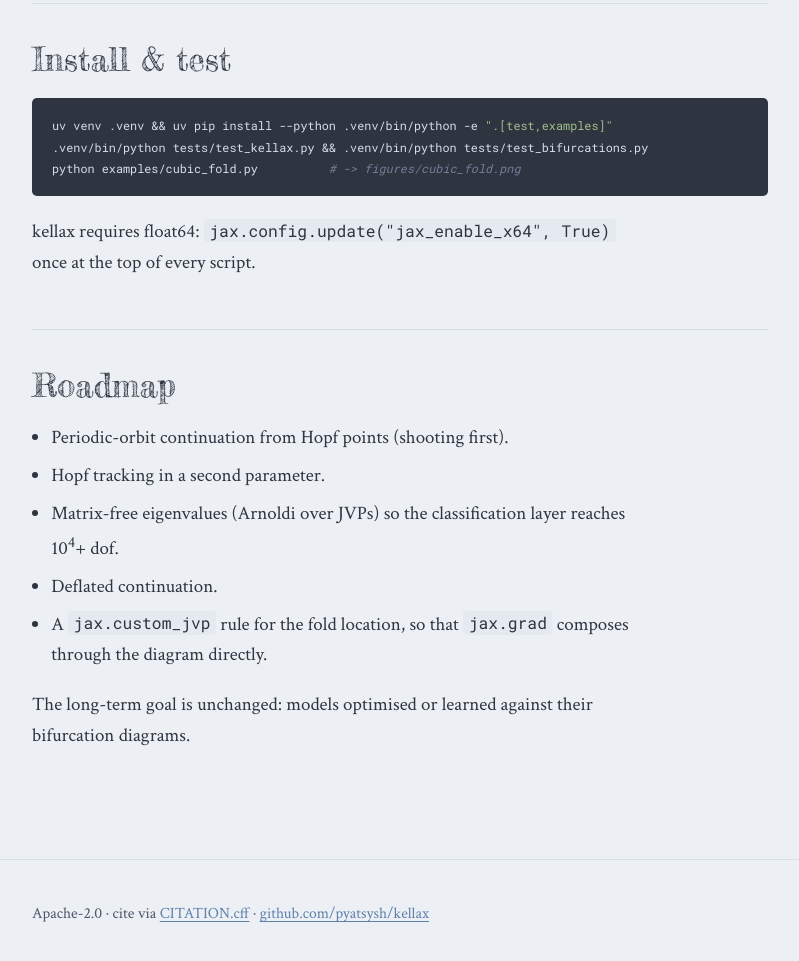
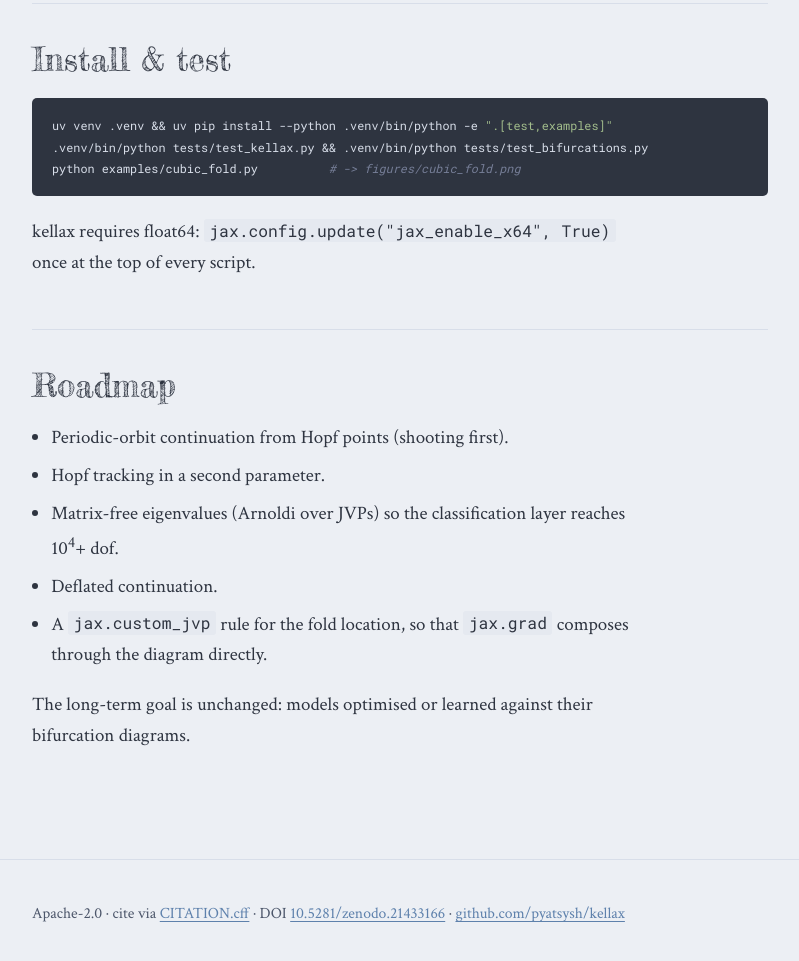
Before and after one commit to pyatsysh/kellax, a plain HTML site: page docs/index.html in a window 1280 px wide. Shown: the part 5484-6445 px from the top of the page, without its empty margins (240-1039 px from the left). Drawn offline with Linux system fonts and the light colour scheme.

Commit message:
Zenodo DOIs into the metadata: version DOI 10.5281/zenodo.21433167 in CITATION.cff, the all-versions DOI 10.5281/zenodo.21433166 as a README badge, in the Citing section and in the site footer. v0.4.0 is archived; the DOI badge resolves to the latest release.

```diff
--- a/docs/index.html
+++ b/docs/index.html
@@ -601,6 +601,7 @@ python examples/cubic_fold.py          <span class="c"># -> figures/cubic_fold.p
   <div class="footer-inner">
     <p>Apache-2.0 &middot;
        cite via <a href="https://github.com/pyatsysh/kellax/blob/main/CITATION.cff">CITATION.cff</a> &middot;
+       DOI <a href="https://doi.org/10.5281/zenodo.21433166">10.5281/zenodo.21433166</a> &middot;
        <a href="https://github.com/pyatsysh/kellax">github.com/pyatsysh/kellax</a></p>
   </div>
 </footer>
```
Also changed, not shown: 2 other files.
